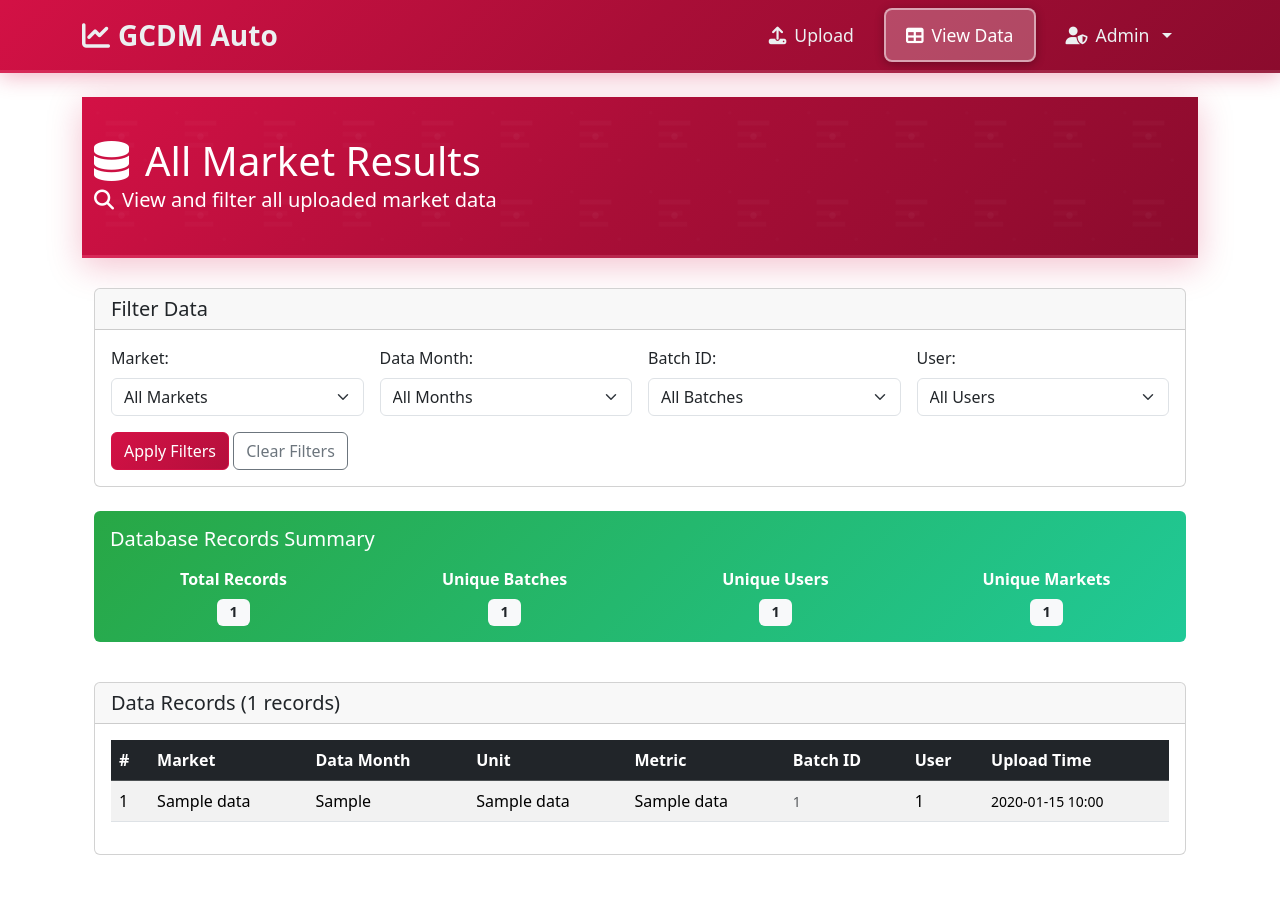
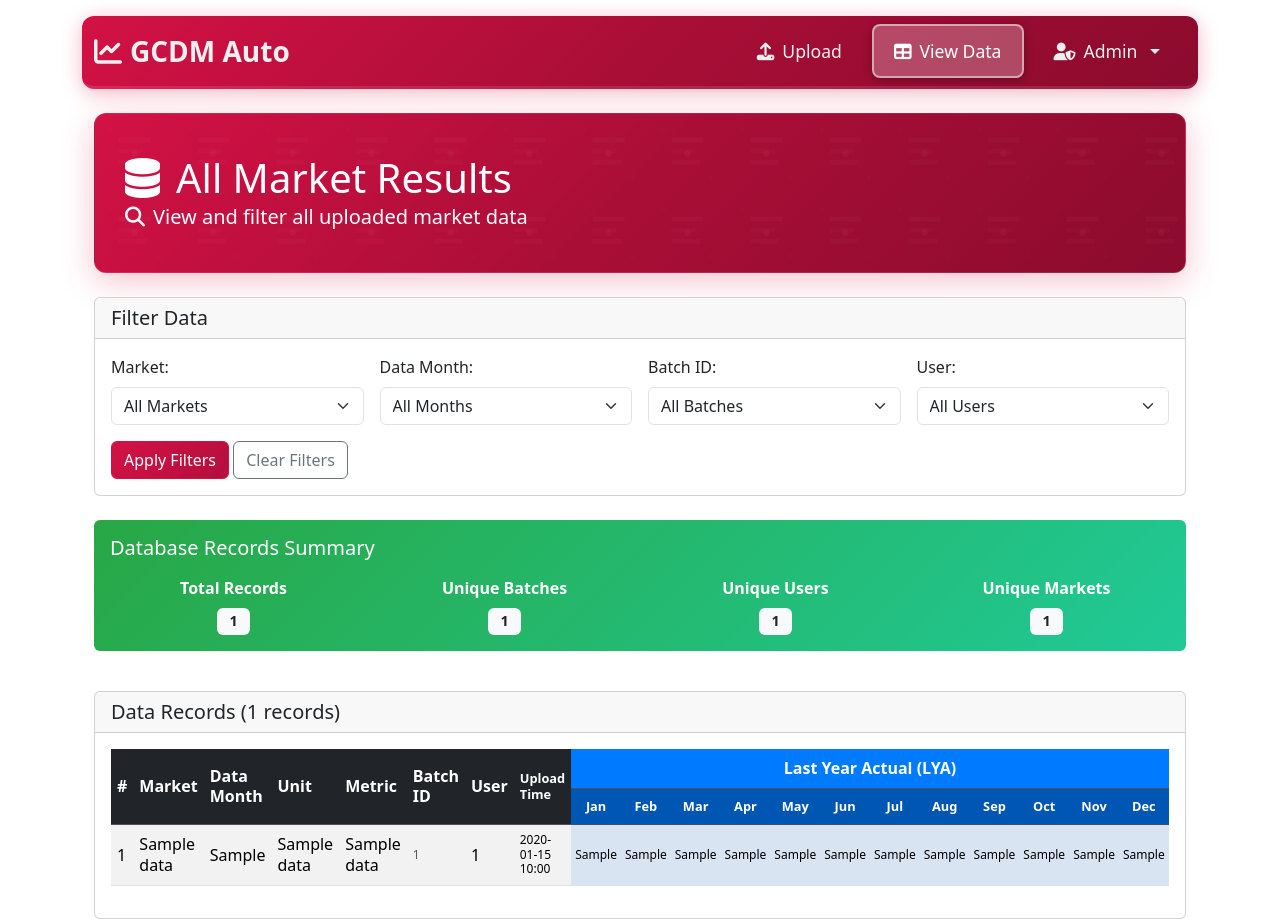
Before and after one commit to genaionline/gcdmauto3, a Flask app: page /excel/viewallmarketresults in a window 1280 px wide. Before the commit the page ends 855 px from the top, so only its background shows below. Run offline with Flask 3, Linux system fonts and the light colour scheme; tables that the repository leaves empty hold one stand-in row (values such as "Sample post").

Commit message:
Finetune layout

```diff
--- a/app/controllers/excel_controller.py
+++ b/app/controllers/excel_controller.py
@@ -204,6 +204,25 @@ def view_all_market_results():
     unique_users = len(set(item['userId'] for item in aggregated_data))
     unique_markets = len(set(item['market'] for item in aggregated_data))
 
+    # Calculate monthly data statistics for 3 categories
+    monthly_stats = {
+        'lastYearActual': {},
+        'currentYearActual': {},
+        'currentYearTarget': {}
+    }
+
+    months = ["Jan", "Feb", "Mar", "Apr", "May", "Jun",
+             "Jul", "Aug", "Sep", "Oct", "Nov", "Dec"]
+
+    for item in aggregated_data:
+        for category in ['lastYearActual', 'currentYearActual', 'currentYearTarget']:
+            if category in item and item[category]:
+                for month in months:
+                    if month in item[category] and item[category][month]:
+                        if month not in monthly_stats[category]:
+                            monthly_stats[category][month] = 0
+                        monthly_stats[category][month] += 1
+
     return render_template('excel/viewallmarketresults.html',
                          markets=markets,
                          dataMonths=data_months,
@@ -217,4 +236,6 @@ def view_all_market_results():
                          totalRecords=total_records,
                          uniqueBatches=unique_batches,
                          uniqueUsers=unique_users,
-                         uniqueMarkets=unique_markets)
+                         uniqueMarkets=unique_markets,
+                         monthlyStats=monthly_stats,
+                         months=months)
--- a/app/templates/base.html
+++ b/app/templates/base.html
@@ -161,8 +161,9 @@
     {% block extra_css %}{% endblock %}
 </head>
 <body>
-    <nav class="navbar navbar-expand-lg navbar-dark" style="background: linear-gradient(135deg, rgb(211,17,69) 0%, rgb(169,14,55) 50%, rgb(139,11,45) 100%); box-shadow: 0 4px 20px rgba(211,17,69,0.3);">
     <div class="container">
+        <nav class="navbar navbar-expand-lg navbar-dark mt-3 mb-3" style="background: linear-gradient(135deg, rgb(211,17,69) 0%, rgb(169,14,55) 50%, rgb(139,11,45) 100%); box-shadow: 0 4px 20px rgba(211,17,69,0.3); border-radius: 12px;">
+            <div class="container-fluid">
                 <a class="navbar-brand fw-bold fs-3" href="{{ url_for('excel.upload') }}" style="color: #ecf0f1;">
                     <i class="fas fa-chart-line me-2"></i>GCDM Auto
                 </a>
@@ -202,6 +203,7 @@
                 </div>
             </div>
         </nav>
+    </div>
 
     <main class="container mt-4">
         {% with messages = get_flashed_messages(with_categories=true) %}
--- a/app/templates/excel/viewallmarketresults.html
+++ b/app/templates/excel/viewallmarketresults.html
@@ -7,12 +7,12 @@
     .data-header {
         background: linear-gradient(135deg, rgb(211,17,69) 0%, rgb(169,14,55) 50%, rgb(139,11,45) 100%);
         color: white;
-        padding: 40px 0;
-        margin-bottom: 30px;
+        padding: 40px 30px;
         box-shadow: 0 8px 32px rgba(211, 17, 69, 0.25);
         position: relative;
         overflow: hidden;
-        border-bottom: 3px solid rgba(255,255,255,0.1);
+        border-radius: 12px;
+        border: 1px solid rgba(255,255,255,0.1);
     }
 
     .data-header::before {
@@ -30,12 +30,32 @@
         position: relative;
         z-index: 1;
     }
+
+    /* Optimize table row height */
+    .table td {
+        padding: 8px 6px;
+        vertical-align: middle;
+        line-height: 1.3;
+    }
+
+    .table th {
+        padding: 10px 6px;
+        vertical-align: middle;
+        line-height: 1.2;
+    }
+
+    /* Compact month columns */
+    .table .month-col {
+        min-width: 45px;
+        max-width: 60px;
+        padding: 6px 4px;
+    }
 </style>
 {% endblock %}
 
 {% block content %}
-<div class="data-header">
-    <div class="container">
+<div class="container">
+    <div class="data-header mb-4">
         <h1 class="mb-0">
             <i class="fas fa-database me-3"></i>All Market Results
         </h1>
@@ -43,9 +63,6 @@
             <i class="fas fa-search me-2"></i>View and filter all uploaded market data
         </p>
     </div>
-</div>
-
-<div class="container">
 
 <!-- Filter Form -->
 <div class="card mb-4">
@@ -108,6 +125,7 @@
 
 <!-- Statistics -->
 {% if aggregatedData %}
+<!-- Database Records Summary -->
 <div class="row mb-4">
     <div class="col-md-12">
         <div class="alert" style="background: linear-gradient(135deg, #28a745 0%, #20c997 100%); color: white; border: none;">
@@ -154,14 +172,31 @@
             <table class="table table-striped table-hover">
                 <thead class="table-dark">
                     <tr>
-                        <th>#</th>
-                        <th>Market</th>
-                        <th>Data Month</th>
-                        <th>Unit</th>
-                        <th>Metric</th>
-                        <th>Batch ID</th>
-                        <th>User</th>
-                        <th>Upload Time</th>
+                        <th rowspan="2">#</th>
+                        <th rowspan="2">Market</th>
+                        <th rowspan="2">Data Month</th>
+                        <th rowspan="2">Unit</th>
+                        <th rowspan="2">Metric</th>
+                        <th rowspan="2">Batch ID</th>
+                        <th rowspan="2">User</th>
+                        <th rowspan="2" style="font-size: 0.8rem;">Upload Time</th>
+                        <th colspan="12" class="text-center" style="background-color: #007bff;">Last Year Actual (LYA)</th>
+                        <th colspan="12" class="text-center" style="background-color: #28a745;">Current Year Actual (CYA)</th>
+                        <th colspan="12" class="text-center" style="background-color: rgb(211,17,69);">Current Year Target (CYT)</th>
+                    </tr>
+                    <tr>
+                        <!-- LYA Months -->
+                        {% for month in months %}
+                        <th class="text-center" style="background-color: #0056b3; font-size: 0.8rem;">{{ month }}</th>
+                        {% endfor %}
+                        <!-- CYA Months -->
+                        {% for month in months %}
+                        <th class="text-center" style="background-color: #20c997; font-size: 0.8rem;">{{ month }}</th>
+                        {% endfor %}
+                        <!-- CYT Months -->
+                        {% for month in months %}
+                        <th class="text-center" style="background-color: rgb(169,14,55); font-size: 0.8rem;">{{ month }}</th>
+                        {% endfor %}
                     </tr>
                 </thead>
                 <tbody>
@@ -172,22 +207,55 @@
                         <td>{{ item.dataMonth }}</td>
                         <td>{{ item.unitName }}</td>
                         <td>{{ item.metricName }}</td>
-                        <td>
-                            <small class="text-muted">{{ item.batchId[:20] }}{% if item.batchId|length > 20 %}...{% endif %}</small>
+                        <td style="font-size: 0.75rem; line-height: 1.2;">
+                            <span class="text-muted">{{ item.batchId[:20] }}{% if item.batchId|length > 20 %}...{% endif %}</span>
                         </td>
                         <td>{{ item.userId }}</td>
-                        <td>
+                        <td style="font-size: 0.75rem; line-height: 1.2;">
                             {% if item.uploadTime %}
-                            <small>{{ item.uploadTime.strftime('%Y-%m-%d %H:%M') }}</small>
+                            {{ item.uploadTime.strftime('%Y-%m-%d %H:%M') }}
                             {% else %}
-                            <small class="text-muted">N/A</small>
+                            <span class="text-muted">N/A</span>
                             {% endif %}
                         </td>
+
+                        <!-- Last Year Actual (LYA) - 12 months -->
+                        {% for month in months %}
+                        <td class="text-center month-col" style="background-color: rgba(0, 123, 255, 0.1); font-size: 0.75rem; line-height: 1.2;">
+                            {% if item.lastYearActual and item.lastYearActual.get(month) %}
+                                {{ item.lastYearActual[month] }}
+                            {% else %}
+                                <span class="text-muted">-</span>
+                            {% endif %}
+                        </td>
+                        {% endfor %}
+
+                        <!-- Current Year Actual (CYA) - 12 months -->
+                        {% for month in months %}
+                        <td class="text-center month-col" style="background-color: rgba(40, 167, 69, 0.1); font-size: 0.75rem; line-height: 1.2;">
+                            {% if item.currentYearActual and item.currentYearActual.get(month) %}
+                                {{ item.currentYearActual[month] }}
+                            {% else %}
+                                <span class="text-muted">-</span>
+                            {% endif %}
+                        </td>
+                        {% endfor %}
+
+                        <!-- Current Year Target (CYT) - 12 months -->
+                        {% for month in months %}
+                        <td class="text-center month-col" style="background-color: rgba(211, 17, 69, 0.1); font-size: 0.75rem; line-height: 1.2;">
+                            {% if item.currentYearTarget and item.currentYearTarget.get(month) %}
+                                {{ item.currentYearTarget[month] }}
+                            {% else %}
+                                <span class="text-muted">-</span>
+                            {% endif %}
+                        </td>
+                        {% endfor %}
                     </tr>
                     {% endfor %}
                     {% if aggregatedData|length > 100 %}
                     <tr>
-                        <td colspan="8" class="text-center text-muted">
+                        <td colspan="44" class="text-center text-muted">
                             ... and {{ aggregatedData|length - 100 }} more records (showing first 100)
                         </td>
                     </tr>
```
Also changed, not shown: app/templates/admin/datamonth.html (+5 -8 lines), app/templates/config/view.html (+5 -8 lines), app/templates/excel/result.html (+5 -8 lines), app/templates/excel/upload.html (+5 -8 lines), app/templates/excel/view.html (+5 -8 lines). Lines whose indentation alone changed are shown as unchanged.
